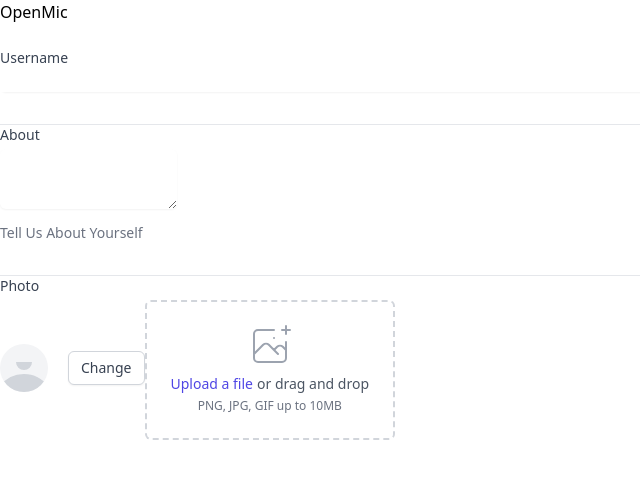
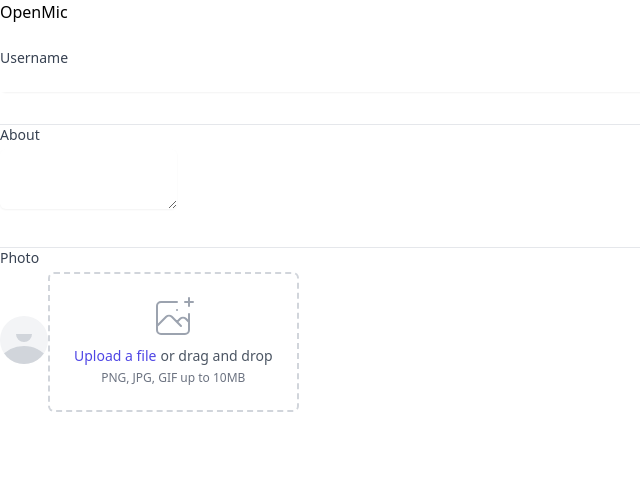
Before and after one commit to Calixd7/Open-mic, a React (Create React App) app in the folder frontend/: page /individual-profile-setup in a window 1280 px wide. Shown: the top 478 px of the page, without its empty margins (0-640 px from the left). Built offline with nearby package versions, Linux system fonts and the light colour scheme.

Commit message:
removed change button for photo and removed 'tell us about yourself' under about

```diff
--- a/frontend/src/components/IndividualProfileSetup.js
+++ b/frontend/src/components/IndividualProfileSetup.js
@@ -17,9 +17,9 @@ function IndividualProfileSetup () {
           About
         </label>
         <div className='mt-1'>
-          <textarea id='about' name='about' rows='3' className='shadow-sm focus:ring-indigo-500 focus:border-indigo-500 block-w-full sm:text-sm border-gray-300 rounded-md' />
+          <textarea id='about' name='about' rows='3' className='shadow-sm focus:ring-indigo-300 focus:border-indigo-500 block-w-full sm:text-sm border-gray-300 rounded-md' />
         </div>
-        <p className='mt-2 text-sm text-gray-500'>Tell Us About Yourself</p>
+
       </div>
 
       <div className='sm:col-span-6'>
@@ -32,9 +32,6 @@ function IndividualProfileSetup () {
               <path d='M24 20.993V24H0v-2.996A14.977 14.977 0 0112.004 15c4.904 0 9.26 2.354 11.996 5.993zM16.002 8.999a4 4 0 11-8 0 44 0 018 0z' />
             </svg>
           </span>
-          <button type='button' className='ml-5 bg-white py-2 px-3 border border-gray-300 rounded-md shadow-sm text-sm leading-4 font-medium text-gray-700 hover:bg-gray-50 cofus:outline-none focus:ring-2 focus:ring-offset-2 focus:ring-indigo-500'>
-            Change
-          </button>
           <div class='mt-1 flex justify-center px-6 pt-5 pb-6 border-2 border-gray-300 border-dashed rounded-md'>
             <div class='space-y-1 text-center'>
               <svg class='mx-auto h-12 w-12 text-gray-400' stroke='currentColor' fill='none' viewBox='0 0 48 48' aria-hidden='true'>
```
